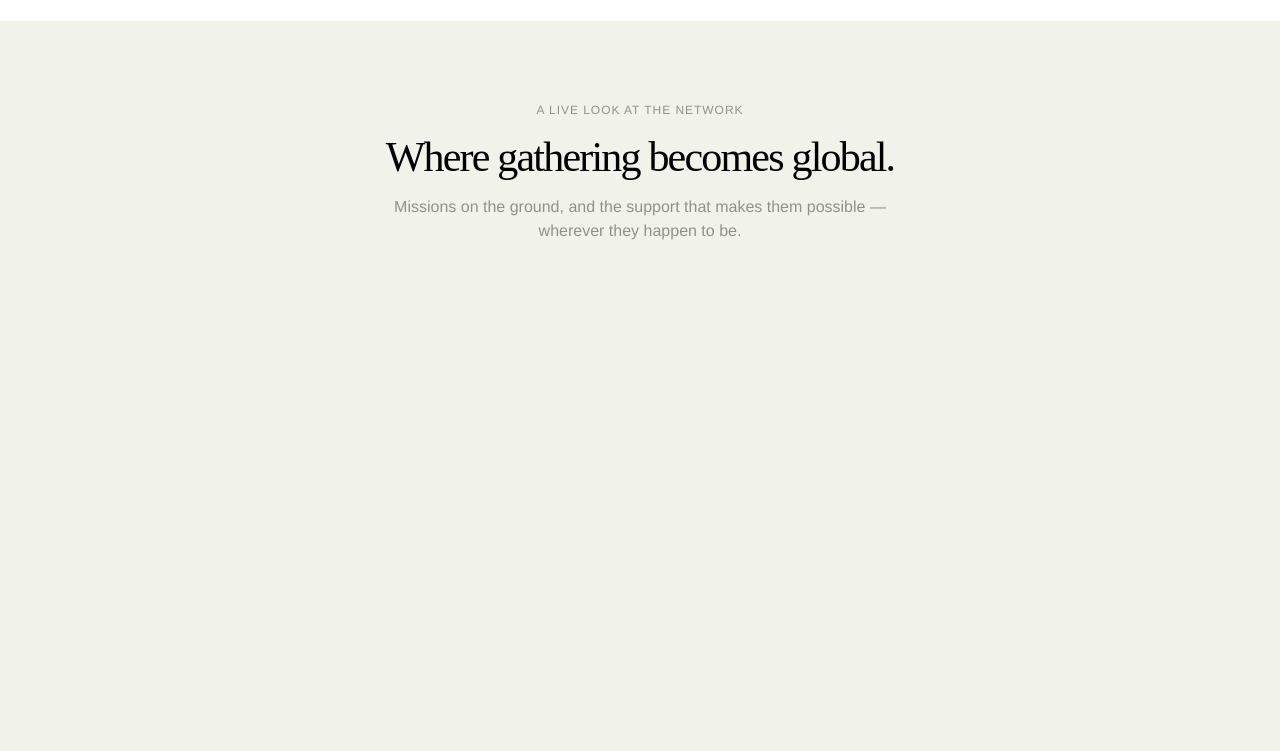
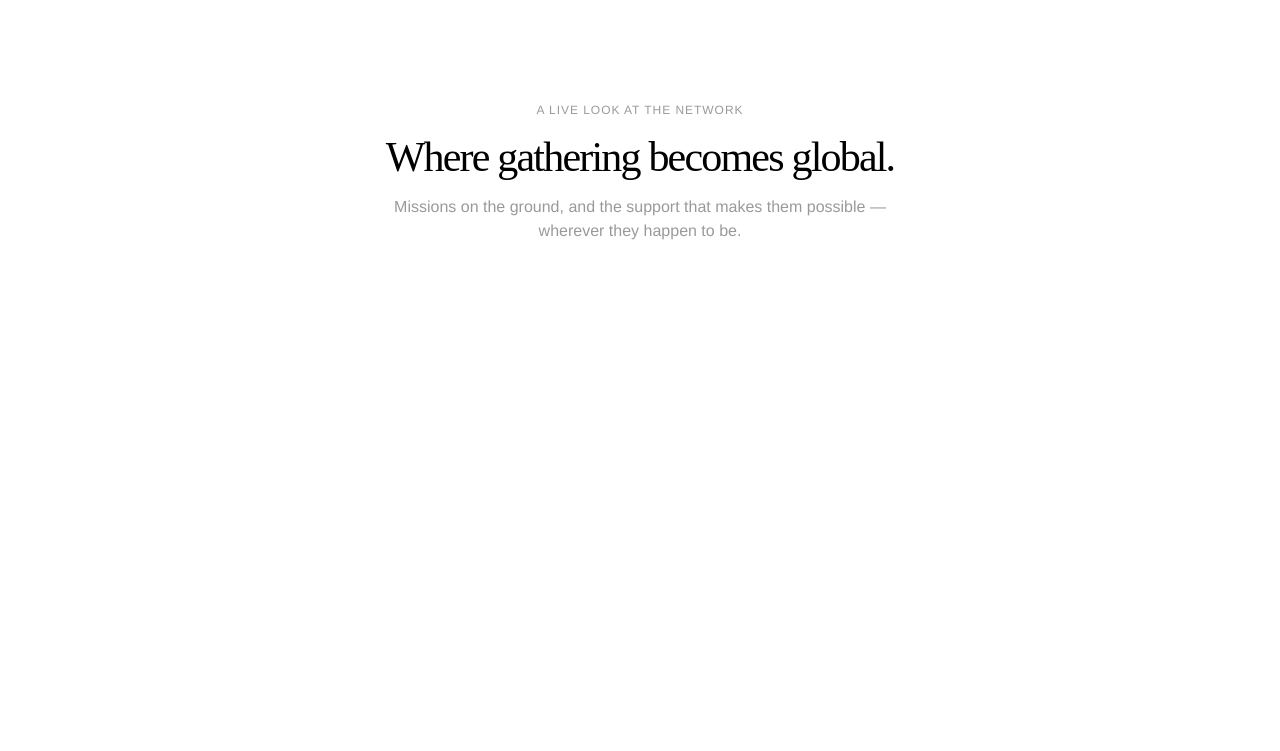
Before and after one commit to cryptojonesoff/TT, a plain HTML site: page site/index.html in a window 1280 px wide. Shown: the part 49-800 px from the top of the page. Drawn offline with nearby package versions, Linux system fonts and the light colour scheme; no server answers.

Commit message:
Switch hero section background to white to match rest of homepage

```diff
--- a/site/index.html
+++ b/site/index.html
@@ -13,7 +13,7 @@
 <div data-include="header-journals"></div>
 
 <main>
-  <section class="section-cream" style="padding:80px 0;">
+  <section style="padding:80px 0;">
     <div class="wrap" style="text-align:center; max-width:640px;">
       <p class="eyebrow" style="margin-bottom:16px;">A live look at the network</p>
       <h1 class="display-headline" style="font-size:42px; margin-bottom:16px;">Where gathering becomes global.</h1>
```
